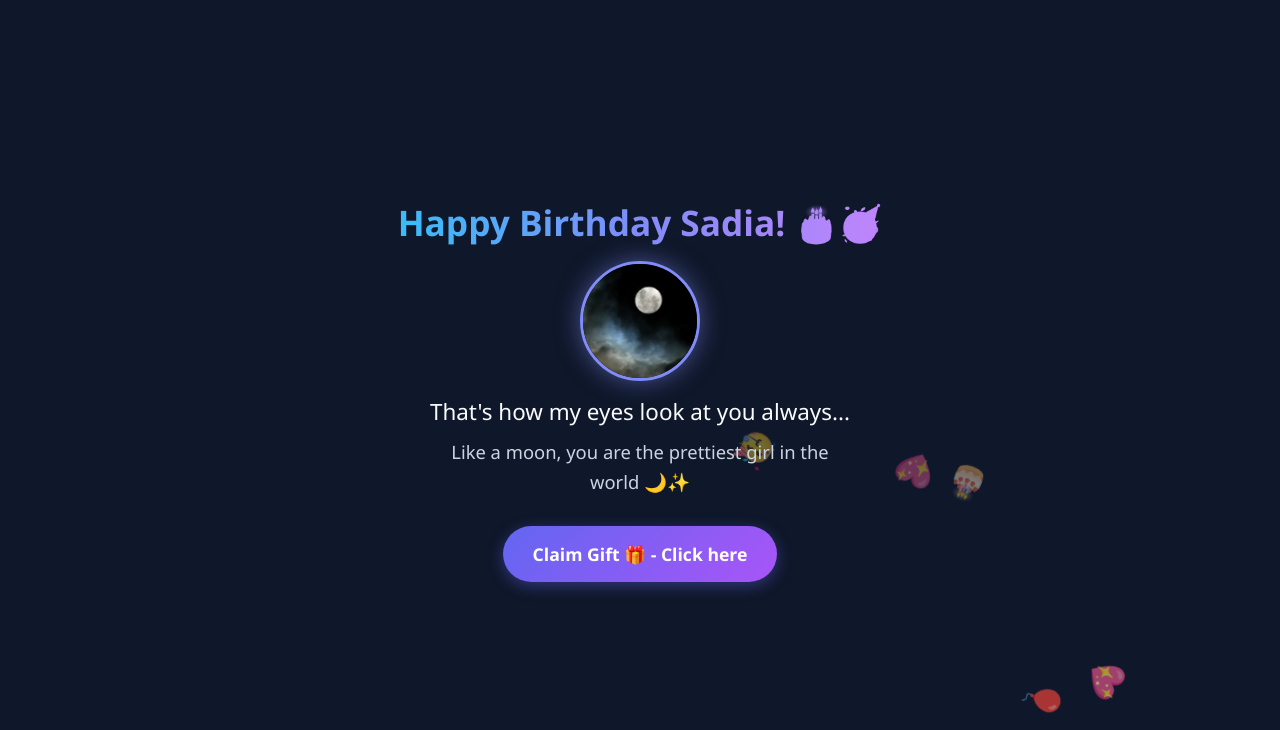
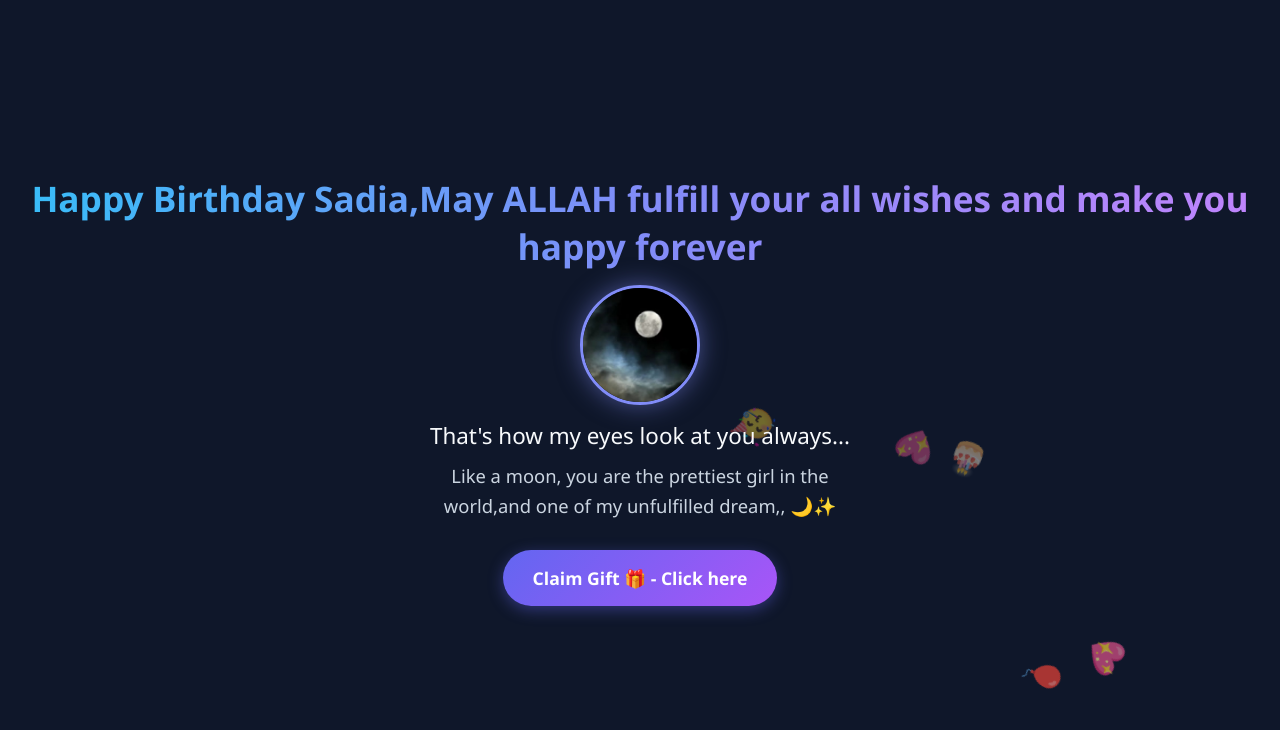
Before and after one commit to SAZID1812/Webpractice, a plain HTML site: page index.html in a window 1280 px wide. Both pictures are taken after a click on the button "Open App 💌 - Click here". Shown: the top 730 px of the page. Drawn offline with nearby package versions, Linux system fonts and the light colour scheme.

Commit message:
Update index.html

```diff
--- a/index.html
+++ b/index.html
@@ -173,13 +173,13 @@
     <div class="page" id="page2">
         <div id="emoji-container"></div>
 
-        <h1 style="z-index: 10; margin-bottom: 15px;">Happy Birthday Sadia! 🎂🥳</h1>
+        <h1 style="z-index: 10; margin-bottom: 15px;">Happy Birthday Sadia,May ALLAH fulfill your all wishes and make you happy forever</h1>
 
         <!-- FIFTH PICTURE: photo5.jpg -->
         <img src="photo5.jpg" alt="Sadia" class="profile-img" style="z-index: 10; width: 120px; height: 120px; margin-bottom: 15px;" onerror="this.style.display='none'">
 
         <h2 style="z-index: 10; font-size: 1.4rem; font-weight: 500; margin-bottom: 10px; color: #f8fafc;">That's how my eyes look at you always...</h2>
-        <p style="z-index: 10;">Like a moon, you are the prettiest girl in the world 🌙✨</p>
+        <p style="z-index: 10;">Like a moon, you are the prettiest girl in the world,and one of my unfulfilled dream,, 🌙✨</p>
 
         <button class="btn" id="trickBtn">Claim Gift 🎁 - Click here</button>
 
```
